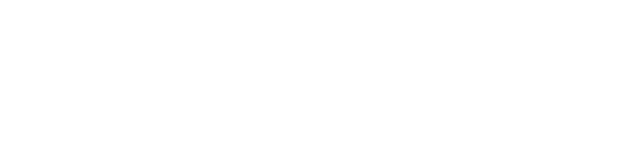
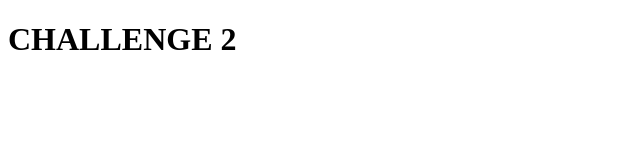
Before and after one commit to franchu01/challenges-JS-NUCBA, a plain HTML site: page challenge-2/index.html in a window 1280 px wide. Shown: the whole page, without its empty margins (0-640 px from the left). Drawn offline with Linux system fonts and the light colour scheme.

Commit message:
cambio html

```diff
--- a/challenge-2/index.html
+++ b/challenge-2/index.html
@@ -8,6 +8,6 @@
     <script src="./main.js"></script>
 </head>
 <body>
-
+    <h1>CHALLENGE 2</h1>
 </body>
 </html>
--- a/challenge-2/main.js
+++ b/challenge-2/main.js
@@ -58,6 +58,6 @@ for (i = 0; i < pizzas.length; i++){
 // PUNTO E
 for (i = 0; i < pizzas.length; i++){
 
-    console.log(`La pizza "${pizzas[i].nombre}" tiene un valor de "${pizzas[i].valor}" pesos.`)
+    console.log(`La pizza "${pizzas[i].nombre}" tiene un valor de "${pizzas[i].valor}" pesos`)
 
 }
```
